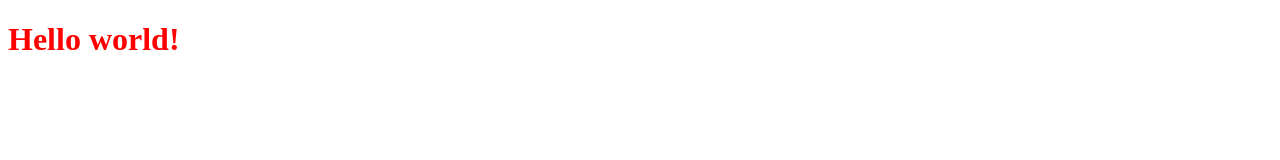
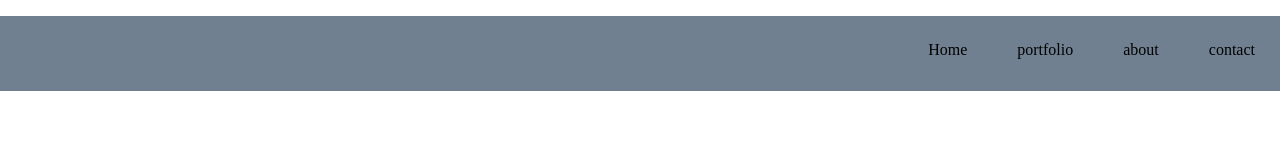
Before and after one commit to Shyahdev/teachingsetup, a plain HTML site: page public/index.html in a window 1280 px wide. Drawn offline with Linux system fonts and the light colour scheme.

Commit message:
finished navigation bar

```diff
--- a/public/index.html
+++ b/public/index.html
@@ -6,6 +6,22 @@
     <title>Practice Website</title>
 </head>
 <body>
-<h1> Hello world!</h1>
+<!-- Navigation bar -->
+<header>
+<nav>
+
+<ul class="nav-content">
+    <li class="navbar">Home</li>
+    <li class="navbar">portfolio</li>
+    <li class="navbar">about</li>
+    <li class="navbar">contact</li>
+</ul>
+
+</nav>
+
+</header>
+
+<!--Hero container-->
+
 </body>
 </html>
--- a/public/styles.css
+++ b/public/styles.css
@@ -1,3 +1,28 @@
-h1{
-    color:red;
+/*body */
+
+body {
+    margin: 0;
+    padding: 0;
 }
+
+
+/*navigation bar */
+nav{
+    width:100%;
+    height:75px;
+    background-color:slategrey;
+
+}
+
+.nav-content{
+    display:flex;
+    flex-direction:row;
+    justify-content: flex-end;
+    list-style:none;
+}
+.navbar{
+    margin: 10px;
+    padding:15px;
+    list-style: none;
+
+}
```
